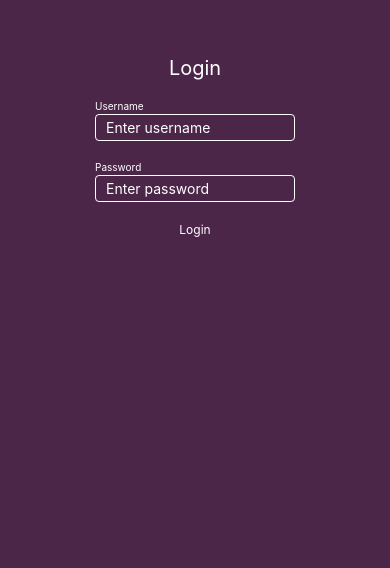
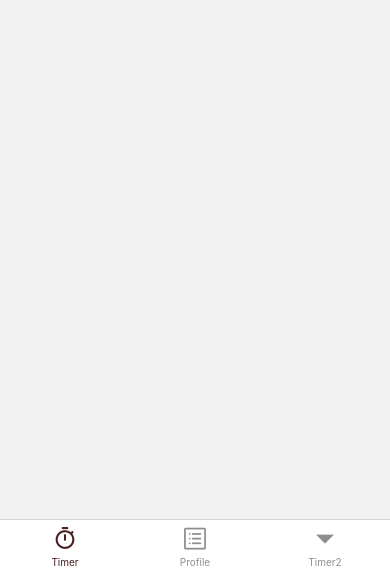
Before and after one commit to aa-fahim/pomodoro-app, a React Native app: screen /Timer in a window 390 px wide. Shown: the part 276-844 px from the top of the page. Built offline with nearby package versions, Linux system fonts and the light colour scheme.

Commit message:
Added stack and tab navigation, added countdown timer

```diff
--- a/App.tsx
+++ b/App.tsx
@@ -1,23 +1,53 @@
 import React from "react";
-import { StyleSheet, Text, View } from "react-native";
 import { NavigationContainer } from "@react-navigation/native";
 import { createStackNavigator } from "@react-navigation/stack";
+import { createBottomTabNavigator } from "@react-navigation/bottom-tabs";
 
 import LoginScreen from "./src/screens/LoginScreen";
+import TimerScreen from "./src/screens/TimerScreen";
+
+import { MaterialIcons } from '@expo/vector-icons';
+import { AntDesign } from '@expo/vector-icons';
+
+import { themes } from "./src/styles/themes";
 
 const Stack = createStackNavigator();
+const Tab = createBottomTabNavigator();
 
 export default function App() {
   return (
     <NavigationContainer>
-      <Stack.Navigator
-        initialRouteName="LoginScreen"
-        screenOptions={{
-          headerShown: false,
-        }}
-      >
-        <Stack.Screen name="LoginScreen" component={LoginScreen} />
-      </Stack.Navigator>
+      <MainStackNavigator />
     </NavigationContainer>
   );
 }
+
+const MainStackNavigator = () => {
+  return (
+    <Stack.Navigator
+      initialRouteName="MainScreen"
+      screenOptions={{
+        headerShown: false,
+      }}
+    >
+      <Stack.Screen name="LoginScreen" component={LoginScreen} />
+      <Stack.Screen name="MainScreen" component={BottomTabNavigator} />
+    </Stack.Navigator>
+  )
+}
+
+const BottomTabNavigator = () => {
+  return (
+    <Tab.Navigator
+      initialRouteName="Timer"
+      screenOptions={{
+        tabBarActiveTintColor: themes.primary,
+        headerShown: false,
+      }}
+    >
+      <Tab.Screen name="Timer" component={TimerScreen} options={{ tabBarLabel: 'Timer', tabBarIcon: ({ color, size }) => <MaterialIcons name="timer" size={size} color={color} /> }}/>
+      <Tab.Screen name="Timer1" component={TimerScreen} options={{ tabBarLabel: 'Profile', tabBarIcon: ({ color, size }) => <AntDesign name="profile" size={size} color={color} /> }}/>
+      <Tab.Screen name="Timer2" component={TimerScreen} />
+    </Tab.Navigator>
+  )
+}
--- a/babel.config.js
+++ b/babel.config.js
@@ -1,6 +1,6 @@
-module.exports = function(api) {
+module.exports = function (api) {
   api.cache(true);
   return {
-    presets: ['babel-preset-expo'],
+    presets: ["babel-preset-expo"],
   };
 };
--- a/package.json
+++ b/package.json
@@ -11,6 +11,8 @@
     "eject": "expo eject"
   },
   "dependencies": {
+    "@babel/runtime": "^7.16.7",
+    "@react-navigation/bottom-tabs": "^6.0.9",
     "@react-navigation/native": "^6.0.6",
     "@react-navigation/stack": "^6.0.11",
     "@types/styled-components-react-native": "^5.1.3",
@@ -22,8 +24,10 @@
     "react": "17.0.1",
     "react-dom": "17.0.1",
     "react-native": "0.64.3",
+    "react-native-countdown-circle-timer": "^2.5.4",
     "react-native-safe-area-context": "3.3.2",
     "react-native-screens": "~3.8.0",
+    "react-native-svg": "^12.1.1",
     "react-native-web": "0.17.1",
     "styled-components": "^5.3.3"
   },
--- a/src/components/Button.tsx
+++ b/src/components/Button.tsx
@@ -1,42 +1,42 @@
-import React, { CSSProperties } from "react";
-import { TouchableOpacity, Text, StyleProp, ViewStyle } from "react-native";
+import React from "react";
+import styled from "styled-components/native";
+import { StyleProp, ViewStyle } from "react-native";
 import { themes } from "../styles/themes";
 
 type ButtonProps = {
   label: string;
-  onPress: () => {};
+  onPress: () => void;
   containerStyle?: StyleProp<ViewStyle>;
   labelStyle?: StyleProp<ViewStyle>;
   style?: StyleProp<ViewStyle>;
 };
 
 const Button = (props: ButtonProps) => {
-  const { label, onPress, containerStyle, labelStyle, style } = props;
+  const { label, onPress, labelStyle, style } = props;
 
   return (
-    <TouchableOpacity
+    <Container
       style={style}
       onPress={onPress}
     >
-      <Text style={labelStyle}>{label}</Text>
-    </TouchableOpacity>
+      <Label style={labelStyle}>{label}</Label>
+    </Container>
   );
 };
 
-Button.defaultProps = {
-  containerStyle: {
-    display: "flex",
-    justifyContent: "center",
-    alignItems: "center",
-    backgroundColor: themes.primary,
-    width: 200,
-    height: 36,
-    borderRadius: 4,
-  },
-  labelStyle: {
-    color: themes.white,
-    fontSize: 12,
-  },
-};
+const Container = styled.TouchableOpacity`
+  display: flex;
+  justify-content: center;
+  align-items: center;
+  background-color: ${themes.primary};
+  width: 200;
+  height: 36;
+  border-radius: 4;
+`;
+
+const Label = styled.Text`
+  color: ${themes.white};
+  font-size: 12;
+`;
 
 export default Button;
--- /dev/null
+++ b/src/components/CountdownTimer.tsx
@@ -0,0 +1,31 @@
+import React from 'react';
+import { Animated } from 'react-native';
+import { CountdownCircleTimer } from 'react-native-countdown-circle-timer';
+import { formatTime } from '../util/formatTime';
+
+type ICountdownTimer = {
+  duration: number
+  isPlaying: boolean
+}
+
+const CountdownTimer = ({ duration, isPlaying }: ICountdownTimer) => {
+  return (
+    <CountdownCircleTimer
+      isPlaying={isPlaying}
+      duration={duration}
+      colors={[
+        ['#004777', 0.4],
+        ['#F7B801', 0.4],
+        ['#A30000', 0.2],
+      ]}
+    >
+      {({ remainingTime, animatedColor }) => (
+        <Animated.Text style={{ color: animatedColor, fontSize: 40 }}>
+          {formatTime(remainingTime)}
+        </Animated.Text>
+      )}
+    </CountdownCircleTimer>
+  )
+}
+
+export default CountdownTimer;
--- a/src/components/InputBox.tsx
+++ b/src/components/InputBox.tsx
@@ -1,10 +1,7 @@
-import React, { CSSProperties } from "react";
+import React from "react";
 import styled from "styled-components/native";
 import {
   View,
-  TextInput,
-  StyleSheet,
-  Text,
   StyleProp,
   ViewStyle,
 } from "react-native";
@@ -14,7 +11,7 @@ type InputBoxProps = {
   label: string;
   placeholder: string;
   value: string;
-  onChangeText: () => {};
+  onChangeText: (value: string) => void;
   style?: StyleProp<ViewStyle>;
   secureTextEntry?: boolean;
 };
--- a/src/screens/LoginScreen.tsx
+++ b/src/screens/LoginScreen.tsx
@@ -5,14 +5,19 @@ import Button from "../components/Button";
 import { registerUser } from "../api/api";
 import { themes } from "../styles/themes";
 
-export default function LoginScreen() {
+type ILoginScreen = {
+  navigation: any
+}
+
+export default function LoginScreen({ navigation }: ILoginScreen) {
   const { loginLabel } = LoginScreen.constants.en;
   const [userName, setuserName] = useState<string>("");
   const [password, setPassword] = useState<string>("");
 
   const onSubmitPress = () => {
-    registerUser(userName, password);
+    // registerUser(userName, password);
     console.log("userName password:", userName, password);
+    navigation.navigate("MainScreen");
   };
 
   return (
@@ -22,16 +27,16 @@ export default function LoginScreen() {
         label="Username"
         placeholder="Enter username"
         value={userName}
-        onChangeText={() => setuserName}
+        onChangeText={(value) => setuserName(value)}
       />
       <StyledInputBox
         label="Password"
         placeholder="Enter password"
         value={password}
-        onChangeText={() => setPassword}
+        onChangeText={(value) => setPassword(value)}
         secureTextEntry={true}
       />
-      <Button label={loginLabel} onPress={() => onSubmitPress} />
+      <Button label={loginLabel} onPress={onSubmitPress} />
     </Container>
   );
 }
--- a/src/screens/TimerScreen.tsx
+++ b/src/screens/TimerScreen.tsx
@@ -1,7 +1,13 @@
 import React from "react";
+import { View } from "react-native";
+import CountdownTimer from "../components/CountdownTimer";
 
-function TimerScreen() {
-  return <div></div>;
+const TimerScreen = () => {
+  return (
+    <View>
+      <CountdownTimer duration={100} isPlaying={true}/>
+    </View>
+  )
 }
 
 export default TimerScreen;
--- /dev/null
+++ b/src/util/formatTime.tsx
@@ -0,0 +1,14 @@
+const formatTime = (timeInSeconds: number): string => {
+  const minutes = Math.floor(timeInSeconds / 60);
+  let seconds = timeInSeconds % 60;
+
+  if (seconds < 10) {
+    return `${minutes}:0${seconds}`;
+  }
+
+  return `${minutes}:${seconds}`;
+}
+
+export {
+  formatTime
+}
```
Also changed, not shown: 2 other files (tests, documents, lock files or other folders).
